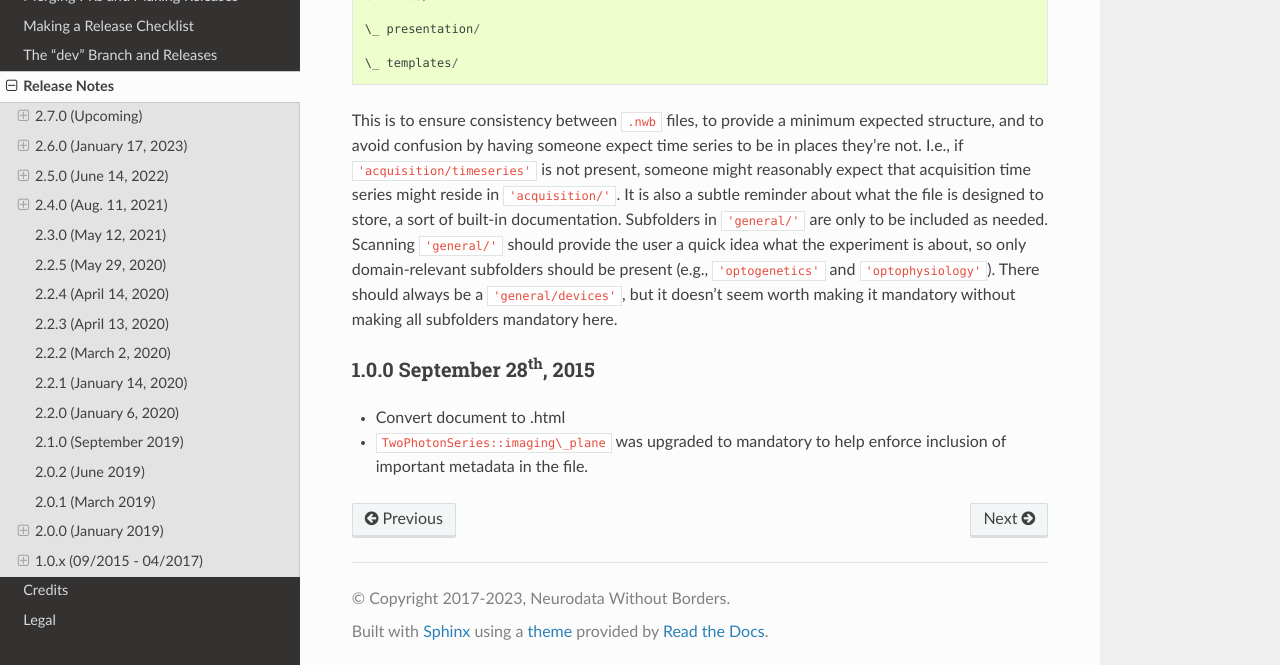
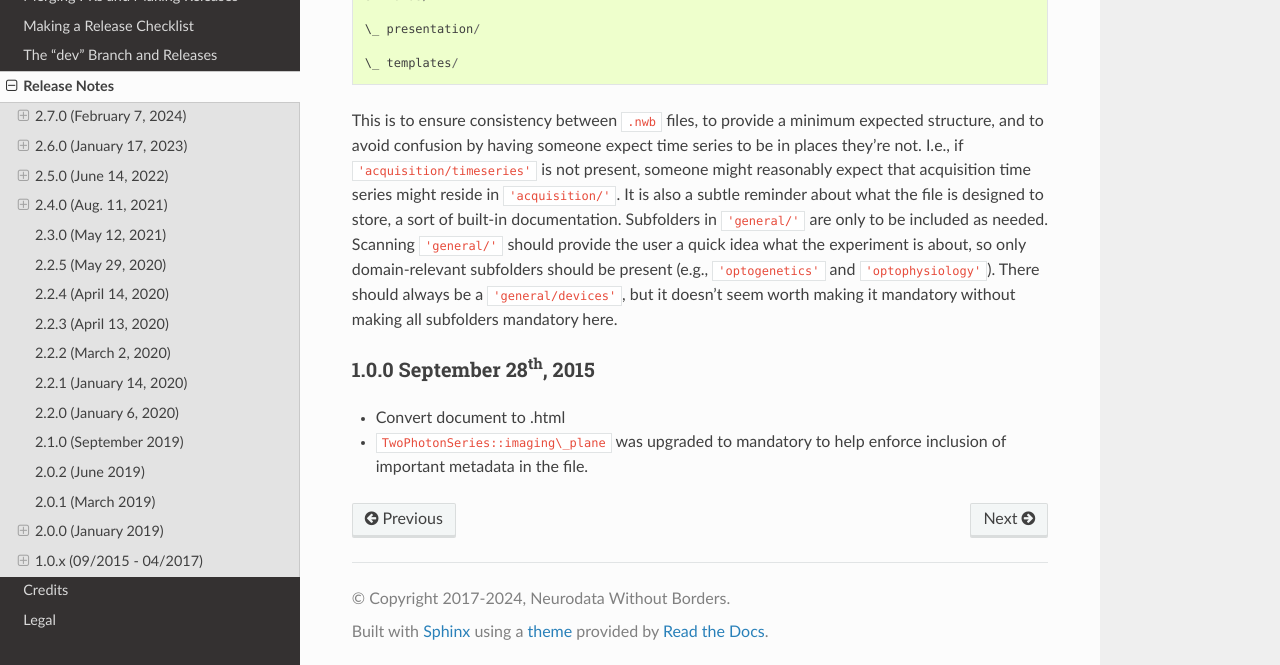
Before and after one commit to NeurodataWithoutBorders/nwb-schema, a Sphinx documentation site: the page built from docs/format/source/format_release_notes.rst, in a window 1280 px wide and 900 px high, scrolled down 29293 px. Shown: the part 232-897 px from the top of the window. Built offline with Sphinx 7.4.7 and the Read the Docs theme 2.0.0, drawn with Linux system fonts in a browser that asks for light colours; some of the changed text lies outside the part shown.

Commit message:
Update dates and versions for 2.7.0 release (#572)

```diff
--- a/docs/format/source/conf.py
+++ b/docs/format/source/conf.py
@@ -76,7 +76,7 @@ master_doc = 'index'
 
 # General information about the project.
 project = u'NWB Format Specification'
-copyright = u'2017-2023, Neurodata Without Borders'
+copyright = u'2017-2024, Neurodata Without Borders'
 
 # The version info for the project you're documenting, acts as replacement for
 # |version| and |release|, also used in various other places throughout the
@@ -85,7 +85,7 @@ copyright = u'2017-2023, Neurodata Without Borders'
 # The short X.Y version.
 version = '2.7.0'
 # The full version, including alpha/beta/rc tags.
-release = '2.7.0-alpha'
+release = '2.7.0'
 
 # The language for content autogenerated by Sphinx. Refer to documentation
 # for a list of supported languages.
--- a/docs/format/source/format_release_notes.rst
+++ b/docs/format/source/format_release_notes.rst
@@ -3,8 +3,8 @@
 Release Notes
 =============
 
-2.7.0 (Upcoming)
-----------------
+2.7.0 (February 7, 2024)
+------------------------
 
 Minor changes
 ^^^^^^^^^^^^^
@@ -15,7 +15,7 @@ Minor changes
 - Added support for ``NWBDataInterface`` and ``DynamicTable`` in ``NWBFile.stimulus``. (#559)
 
 2.6.0 (January 17, 2023)
------------------------
+------------------------
 
 Minor changes
 ^^^^^^^^^^^^^
```
Also changed, not shown: 2 other files.
